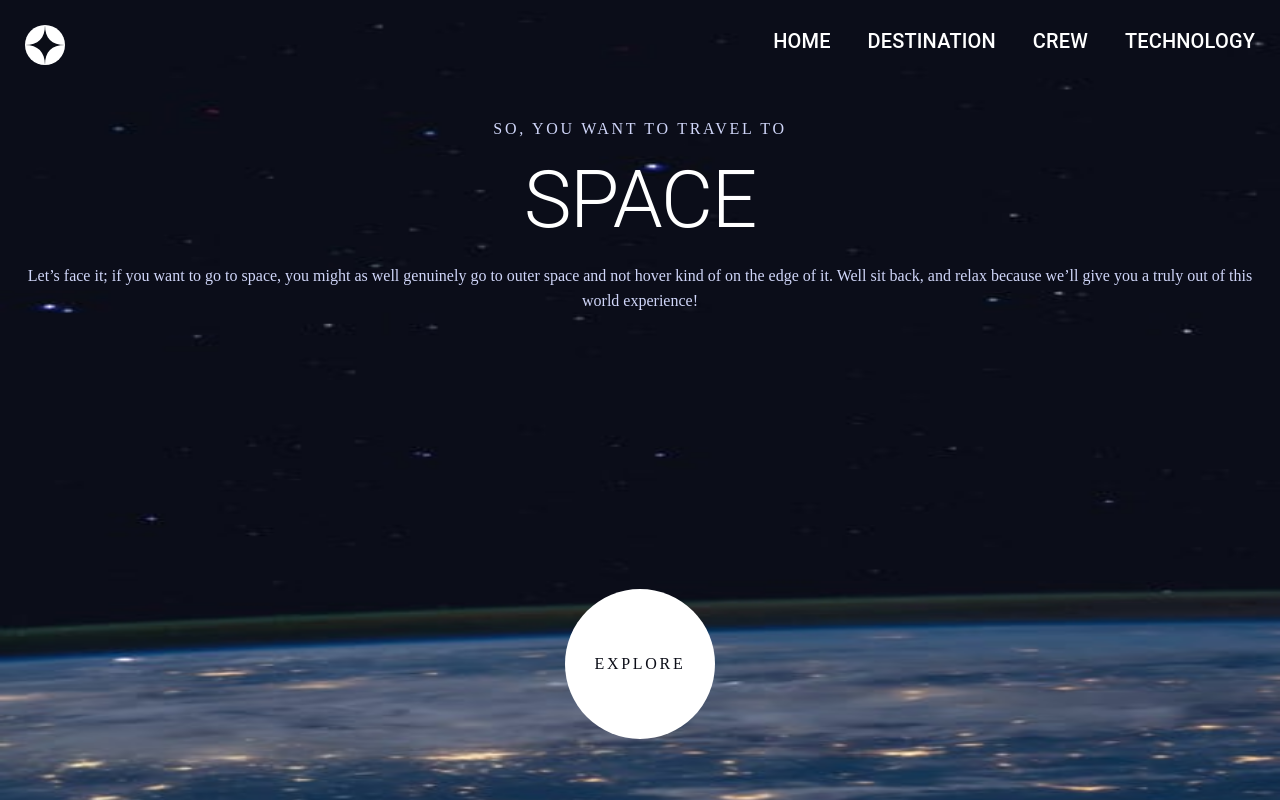
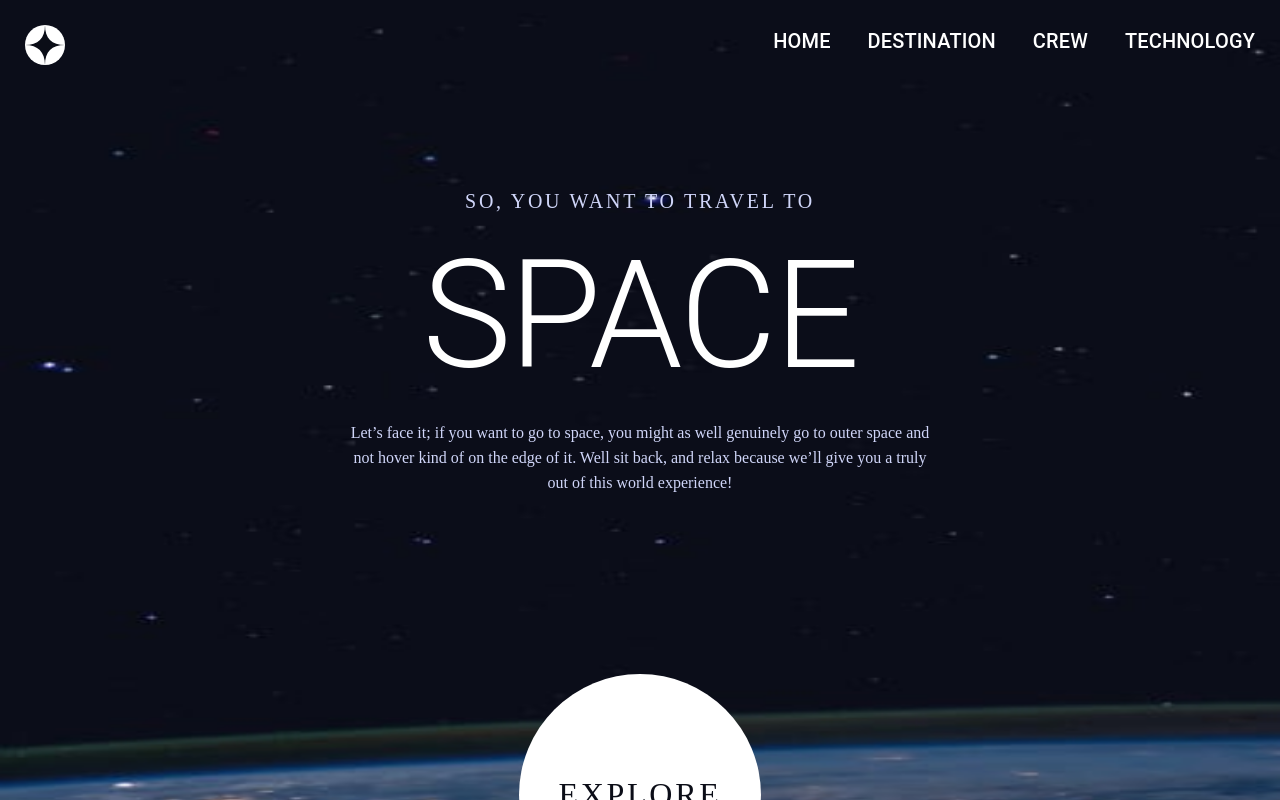
Before and after one commit to nikanoza/space-tourism-1, a Next.js app: page / in a window 1280 px wide. Shown: the top 800 px of the page. Built offline with nearby package versions, Linux system fonts and the light colour scheme.

Commit message:
style: add home page tablet version

```diff
--- a/pages/index.js
+++ b/pages/index.js
@@ -28,18 +28,33 @@ export default function Home() {
           display: "flex",
           flexDirection: "column",
           gap: "16px",
+          padding: `7% 27%`,
         }}
       >
         <Typography
           variant="p"
-          sx={{ color: "#D0D6F9", letterSpacing: "2.7px" }}
+          sx={{
+            color: "#D0D6F9",
+            letterSpacing: "2.7px",
+            fontSize: { md: "20px" },
+          }}
         >
           SO, YOU WANT TO TRAVEL TO
         </Typography>
-        <Typography variant="h1" sx={{ color: "#FFFFFF", fontSize: "80px" }}>
+        <Typography
+          variant="h1"
+          sx={{ color: "#FFFFFF", fontSize: { xs: "80px", md: "150px" } }}
+        >
           SPACE
         </Typography>
-        <Typography variant="p" sx={{ color: "#D0D6F9", lineHeight: "25px" }}>
+        <Typography
+          variant="p"
+          sx={{
+            color: "#D0D6F9",
+            lineHeight: "25px",
+            fontSize: { md: "16px" },
+          }}
+        >
           Let’s face it; if you want to go to space, you might as well genuinely
           go to outer space and not hover kind of on the edge of it. Well sit
           back, and relax because we’ll give you a truly out of this world
@@ -49,19 +64,23 @@ export default function Home() {
       <Box
         sx={{
           backgroundColor: "#FFFFFF",
-          width: "150px",
-          height: "150px",
+          width: { xs: "150px", md: "242px" },
+          height: { xs: "150px", md: "242px" },
           borderRadius: "100%",
           margin: "auto",
           display: "flex",
           alignItems: "center",
           justifyContent: "center",
-          marginTop: "20%",
+          marginTop: { xs: "20%", md: "7%" },
         }}
       >
         <Typography
           variant="p"
-          sx={{ color: "#0B0D17", letterSpacing: "2.7px" }}
+          sx={{
+            color: "#0B0D17",
+            letterSpacing: "2.7px",
+            fontSize: { md: "32px" },
+          }}
         >
           EXPLORE
         </Typography>
```
